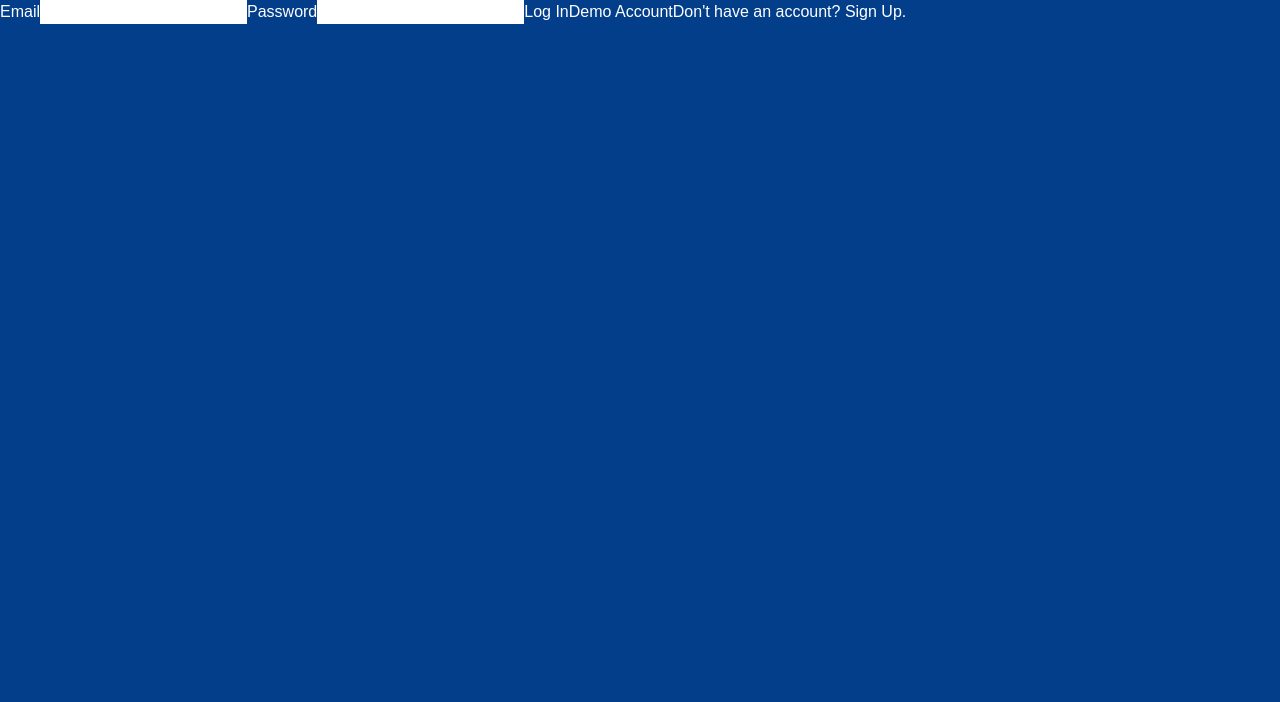
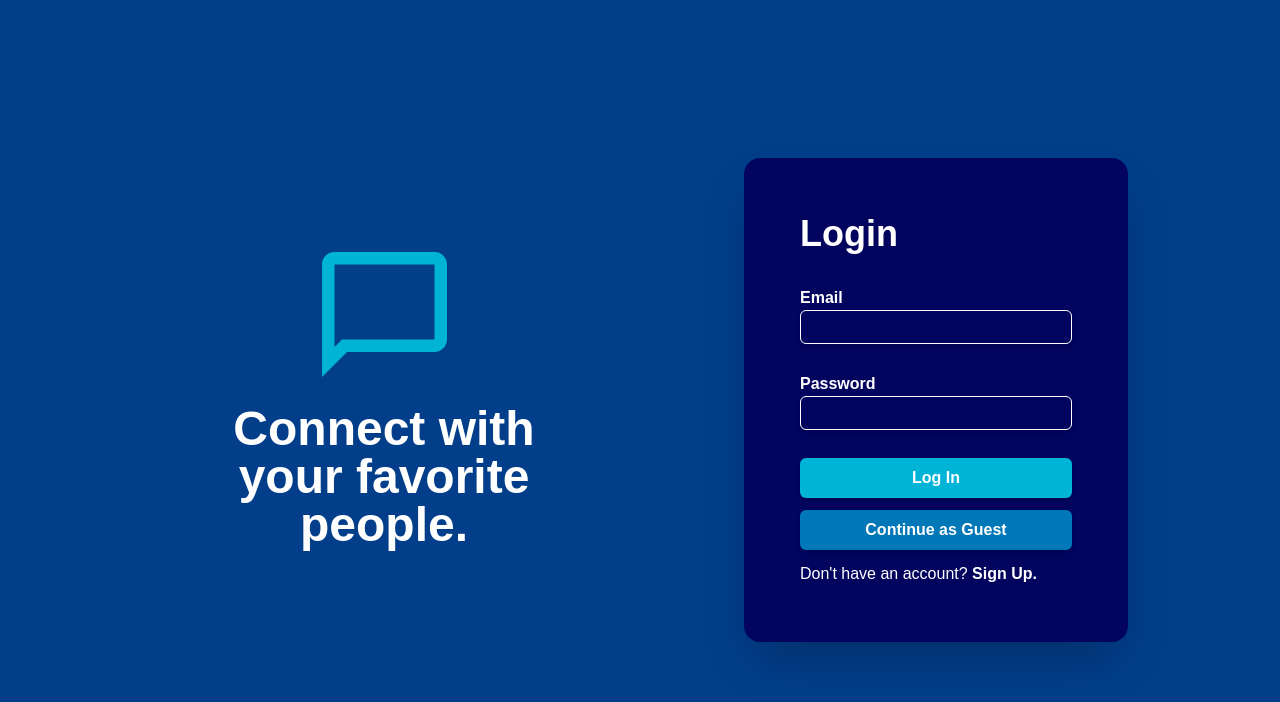
Before and after one commit to MikeBoguszewski/messaging-app, a Next.js app: page /login in a window 1280 px wide. Shown: the top 702 px of the page. Built offline with nearby package versions, Linux system fonts and the light colour scheme; no server answers.

Commit message:
Style login page

```diff
--- a/app/components/LoginForm.jsx
+++ b/app/components/LoginForm.jsx
@@ -28,18 +28,32 @@ export default function LoginForm() {
   };
 
   return (
-    <form onSubmit={handleSubmit} noValidate>
-      <label htmlFor="email">Email</label>
-      <input type="email" id="email" name="email" required onChange={(e) => setEmail(e.target.value)} />
-      <label htmlFor="password">Password</label>
-      <input type="password" id="password" name="password" required onChange={(e) => setPassword(e.target.value)} />
-      {error && <p>{error}</p>}
-      <button type="submit">Log In</button>
-      <button type="button" onClick={handleAnonymousLogin}>
-        Demo Account
+    <form onSubmit={handleSubmit} noValidate className="bg-federal-blue p-14 rounded-2xl shadow-2xl flex flex-col md:w-96">
+      <h1 className="font-bold text-4xl mb-8">Login</h1>
+      <div className="flex flex-col mb-4">
+        <label htmlFor="email" className="font-bold">
+          Email
+        </label>
+        <input type="email" id="email" name="email" required onChange={(e) => setEmail(e.target.value)} className="rounded-md bg-inherit shadow-md border border-white p-1 outline-non-photo-blue mb-3" />
+      </div>
+      <div className="flex flex-col mb-4">
+        <label htmlFor="password" className="font-bold">
+          Password
+        </label>
+        <input type="password" id="password" name="password" required onChange={(e) => setPassword(e.target.value)} className="rounded-md bg-inherit shadow-md border border-white p-1 outline-non-photo-blue mb-3" />
+        {error && <p>{error}</p>}
+      </div>
+      <button type="submit" className="font-bold block bg-pacific-cyan flex-grow rounded-md shadow-md p-2 mb-3 hover:bg-vivid-sky-blue">
+        Log In
+      </button>
+      <button type="button" onClick={handleAnonymousLogin} className="font-bold block bg-honolulu-blue flex-grow rounded-md shadow-md p-2 mb-3 hover:bg-vivid-sky-blue">
+        Continue as Guest
       </button>
       <span>
-        Don't have an account? <Link href={"/signup"}>Sign Up.</Link>
+        Don't have an account?{" "}
+        <Link href={"/signup"} className="font-bold hover:underline">
+          Sign Up.
+        </Link>
       </span>
     </form>
   );
--- a/app/login/page.jsx
+++ b/app/login/page.jsx
@@ -1,7 +1,9 @@
 import LoginForm from "@/components/LoginForm";
+import Logo from "../components/Logo";
 export default function LoginPage() {
   return (
-    <div>
+    <div className="flex flex-col items-center md:flex-row md:justify-center min-h-screen w-full lg:gap-32">
+      <Logo />
       <LoginForm />
     </div>
   );
```
